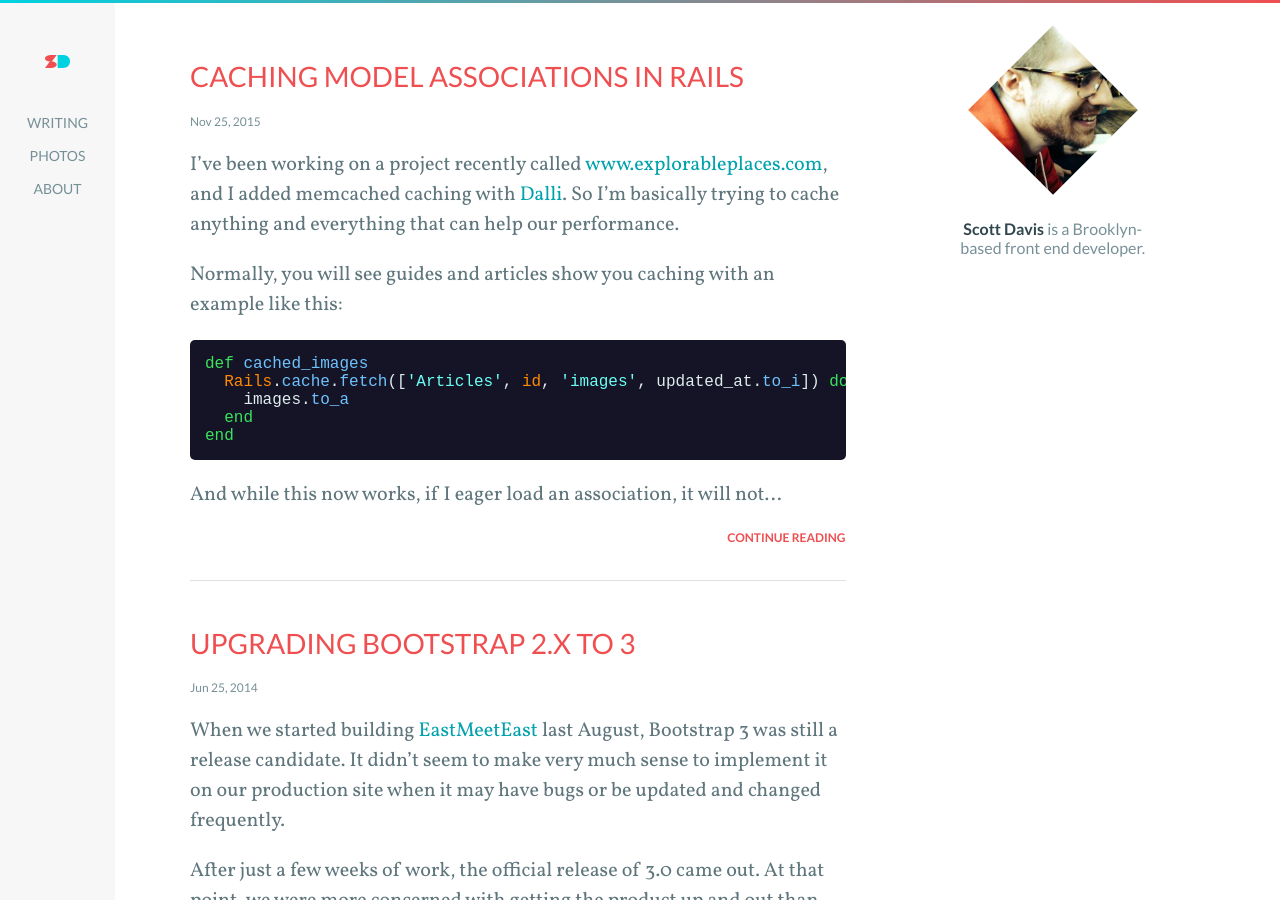
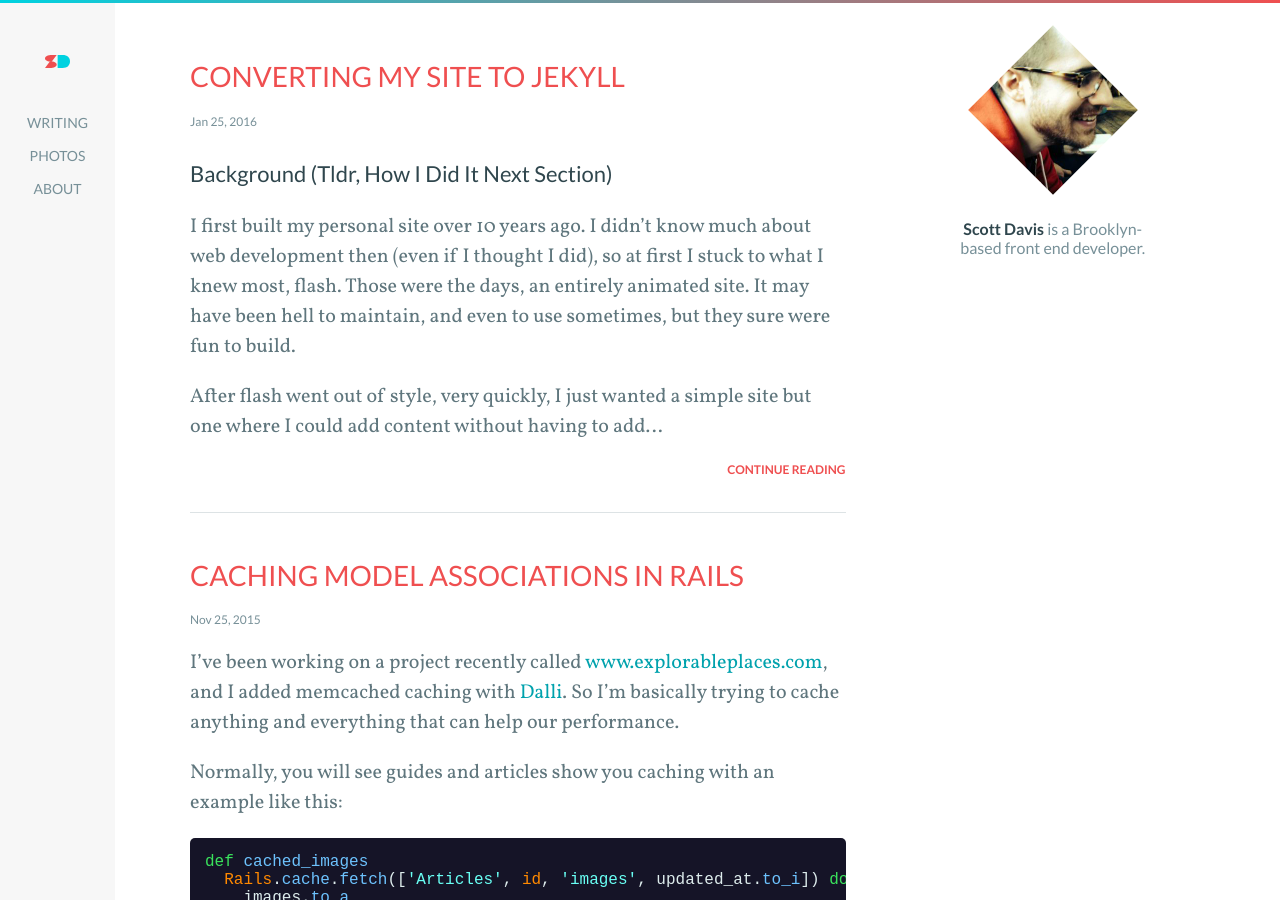
Before and after one commit to scttdavs/scttdavs.github.io, a Jekyll site: the page built from index.html, in a window 1280 px wide and 900 px high. Built offline with Jekyll 4.4.1, drawn with Linux system fonts in a browser that asks for light colours; some of the changed lines change nothing that is shown.

Commit message:
add jekyll post

```diff
--- a/_drafts/2016-01-17-converting-my-site-to-jekyll.md
+++ b/_posts/2016-01-25-converting-my-site-to-jekyll.markdown
@@ -11,13 +11,13 @@ meta: post
 
 I first built my personal site over 10 years ago. I didn't know much about web development then (even if I thought I did), so at first I stuck to what I knew most, flash. Those were the days, an entirely animated site. It may have been hell to maintain, and even to use sometimes, but they sure were fun to build.
 
-After flash went out of style, very quickly, I just wanted a simple site but one where I could add content without having to add <!--more--> a new static page. I didn't know rails or node then, so making an app was pretty much out of the question. So I turned to what was in favor then, Wordpress. But Wordpress had its own problems. It wasn't very enjoyable to work in for one. The dashboard was messy, plugins seemed like an easy solution, but in reality were a mess. Often they conflicted with each other, or you had to search around to find the best one that actually works for what you're trying to do. I defintely felt tied up and limited to what I could do with it.
+After flash went out of style, very quickly, I just wanted a simple site but one where I could add content without having to add <!--more--> a new static page. I didn't know rails or node then, so making an app was pretty much out of the question. So I turned to what was in favor then and still is now, Wordpress. But Wordpress had its own problems. It wasn't very enjoyable to work in for one. The dashboard was messy, plugins seemed like an easy solution, but in reality were a mess. Often they conflicted with each other, or you had to search around to find the best one that actually works for what you're trying to do. I defintely felt tied up and limited to what I could do with it.
 
-Leaving Wordpress, I used an actual CMS this time, that I'd heard was good: [CouchCMS][couch]. Couch was heaven compared to Wordpress. Simple to set up, drop the tags in your HTML files, no need to convert to Wordpress' complicated template system. And again, this was fine for a while, but I still forget how I set it up originally, my password, log in portal, it's still php, and I'm still having to ftp all my changes whenever I want to add a part of my site. The kicker was when I got a security update that I needed to patch from them or else I would be at risk of being hacked. It was time yet again for a change.
+Leaving Wordpress, I then switched to an actual CMS, one I'd heard was good: [CouchCMS][couch]. Couch was heaven compared to Wordpress. Simple to set up, drop the tags in your HTML files, no need to convert to Wordpress' forgetful and complicated template system. And again, this was fine for a while, but I would still forget the log in portal url, my password, it's still dealing with php, and at the end of the day, I'm still having to ftp all my changes whenever I want to add a part of my site (although [this][gitftp-post] was pretty helpful). The kicker was when I got a security update that I needed to patch from them or else I would be at risk of being hacked. It was, yet again, time for a change.
 
 ## Enter Jekyll
 
-Now I've known about Jekyll for a few years, but by then, my site was up and running fine and I didn't have a desire to switch then. My how times have changed. I dived right in and within a day I had my site up. Even better with Jekyll, you can get free hosting with Github Pages (since that's what they run on and Github created Jekyll). So with my site now running Jekyll, I get:
+Now I've known about Jekyll for a few years, but by then, my site was up and running fine and I didn't have a desire to switch then. My how times have changed. I dived right in and within a day I had my site essentially done. Even better with Jekyll, you can get free hosting with Github Pages (since that's what they run on and Github created Jekyll). So with my site now running Jekyll, I get:
 
 - Free hosting
 - custom domain names easily added
@@ -26,7 +26,7 @@ Now I've known about Jekyll for a few years, but by then, my site was up and run
 - no dbs, even more portable should I decide to switch hosts (for some reason)
 - secure, no need to log in and keep passwords, nothing to hack into or get because nothing sensitive is there
 
-I'll go over the basic steps of how I did it below. Jekyll has really good [documentation][docs], but I feel it's not great as a first introduction, but more as reference and deep diving into features.
+I'll go over the basic steps of how I did it below as a feel a quick introduction helps a lot before turning to Jekyll's (really good) [documentation][docs] to learn more and deep dive into specific features.
 
 ## What is Jekyll?
 
@@ -46,7 +46,7 @@ And then create your project wherever you want it:
 jekyll new kickass-site
 {% endhighlight %}
 
-and then change directories to your site run your server. You don't need to do this *on* your server to view your site, but it's what generates all your files for you locally.
+and then change directories to your site and run your server. You don't need to start your server *on* your server to have your site be viewable, but doing this locally is what generates all your files for you.
 
 {% highlight shell %}
 cd kickass-site
@@ -60,7 +60,7 @@ You can now view your site at `http://localhost:4000` Open up your kickass site
 
 When you open up your site you'll see a lot is created for you. I'll go over most of them here to explain.
 
-Folders starting with `_` are special. They are used by Jekyll for specific purposes. For example `_posts` is where all your posts live, not rocket science. `_includes` are where partials live. So you can do:
+Folders starting with `_` are special. They are used by Jekyll for specific purposes. For example `_posts` is where all your posts live (not rocket science here). `_includes` are where partials live. So you can do:
 
 {% highlight liquid %}
 {% raw %}
@@ -75,13 +75,19 @@ The `css` folder comes with a sass file for you. At the top it explains that you
 
 ## Templates and Layouts and... Front Matter?
 
-Jekyll uses [liquid templating][liquid] developed by Shopify. It supports all of the standard [tags][liquid-tags] and [filters][liquid-filters] and even a [few more][jekyll-filters]. So if you have any syntax questions revolving around that, you know where to look. But Liquid is extremely simple and similar to a lot of other simple templating languages, like mustache and handlebars.
+Jekyll uses [liquid templating][liquid] developed by Shopify. It supports all of the standard [tags][liquid-tags] and [filters][liquid-filters] and even a [few more][jekyll-filters]. So if you have any syntax questions revolving around that, you know where to look. But Liquid is extremely simple and similar to a lot of other templating languages, like mustache and handlebars.
 
-Also what is very important is [Front Matter][frontmatter]. Front Matter is the meta information denoted in YAML at the top of every page and post (or any other content you added). It includes basics such as title, which layout to use with it, and any other information you want passed along up the chain that is usefor for your site.
+Also what is very important is [Front Matter][frontmatter]. Front Matter is the meta information denoted in YAML at the top of every page and post (or any other content you added). It includes basics such as title, which layout to use with it, and any other information you want passed along up the chain that is usefor for your site. Here's a sample from my site:
 
-Any of these variables are available with the page variable, so `page.title` for instance. Any variable associated with your site (and set in the _config.yml file) are available on the site variable: `site.url`. More on variables [here][variables].
+{% highlight yaml %}
+layout: post
+title: "Caching model associations in rails"
+meta: post
+{% endhighlight %}
 
-You can have a look at my finished site repo [here][my-site] for reference. There is a quite a bit that will probably be involved in making your templates and layouts for your site, but that's not what this post is about. So I'll leave that to you. But once that is done, time to put that shit up on the web!
+Any of these variables are available with the page variable, so `page.title` for instance in my example above, would return that value. Any variable associated with your site (and set in the _config.yml file) are available on the site variable, like: `site.url`. More on variables [here][variables].
+
+You can have a look at my finished site repo [here][my-site] for reference and how this may all tie into each other. There is a quite a bit that will probably be involved in making your templates and layouts for your site, but that's not what this post is about. So I'll leave that to you. But once that is done, time to put that shit up on the web!
 
 ## Github hosting
 
@@ -113,3 +119,4 @@ Feel the sun shining on your face? The nice cool breeze? The ease of deploying t
 [couch]: http://www.couchcms.com/
 [custom-domain]: https://help.github.com/articles/setting-up-a-custom-domain-with-github-pages/
 [my-site]: https://github.com/scttdavs/scttdavs.github.io
+[gitftp-post]: {% post_url 2014-05-08-git-ftp %}
```
Also changed, not shown: 1 other file.
